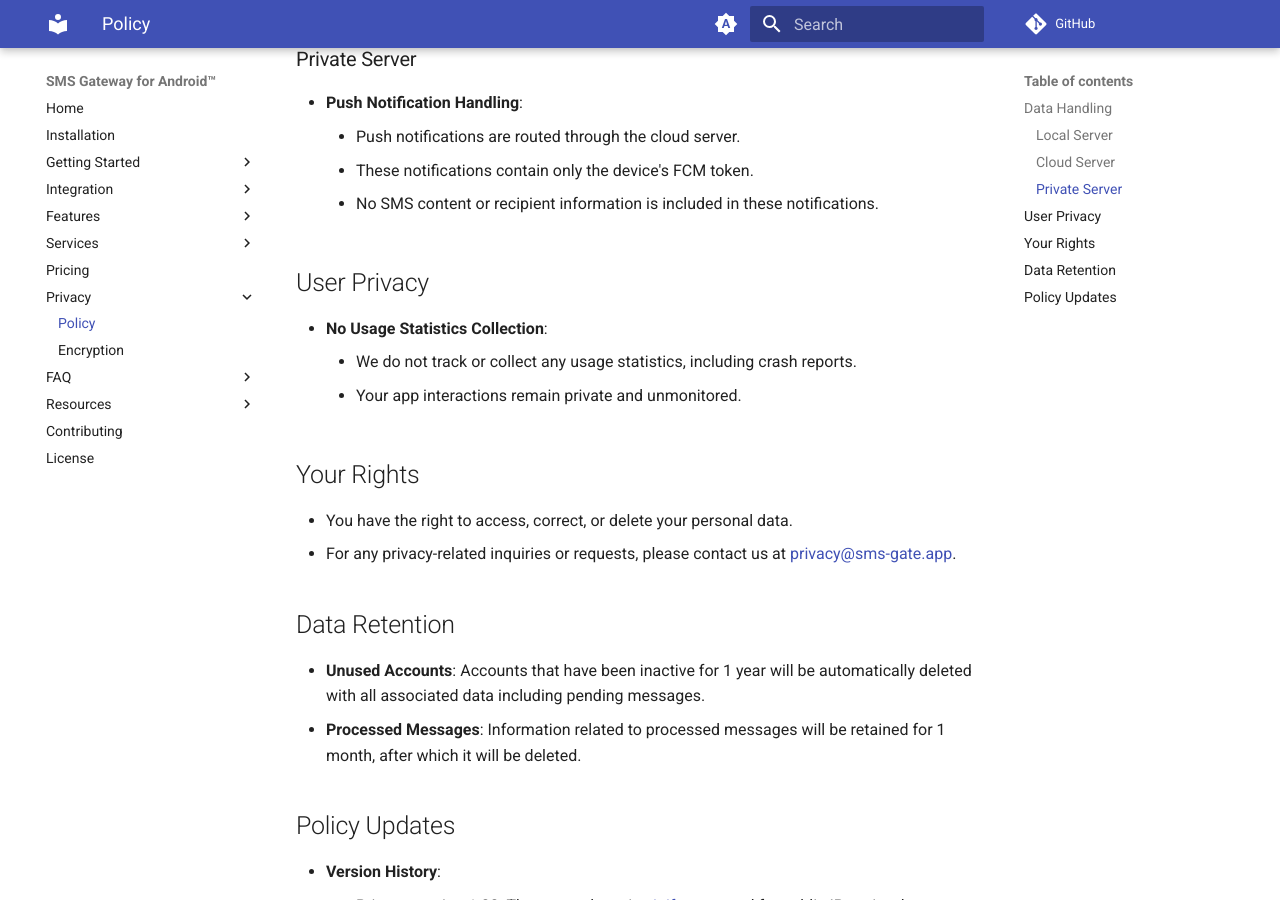
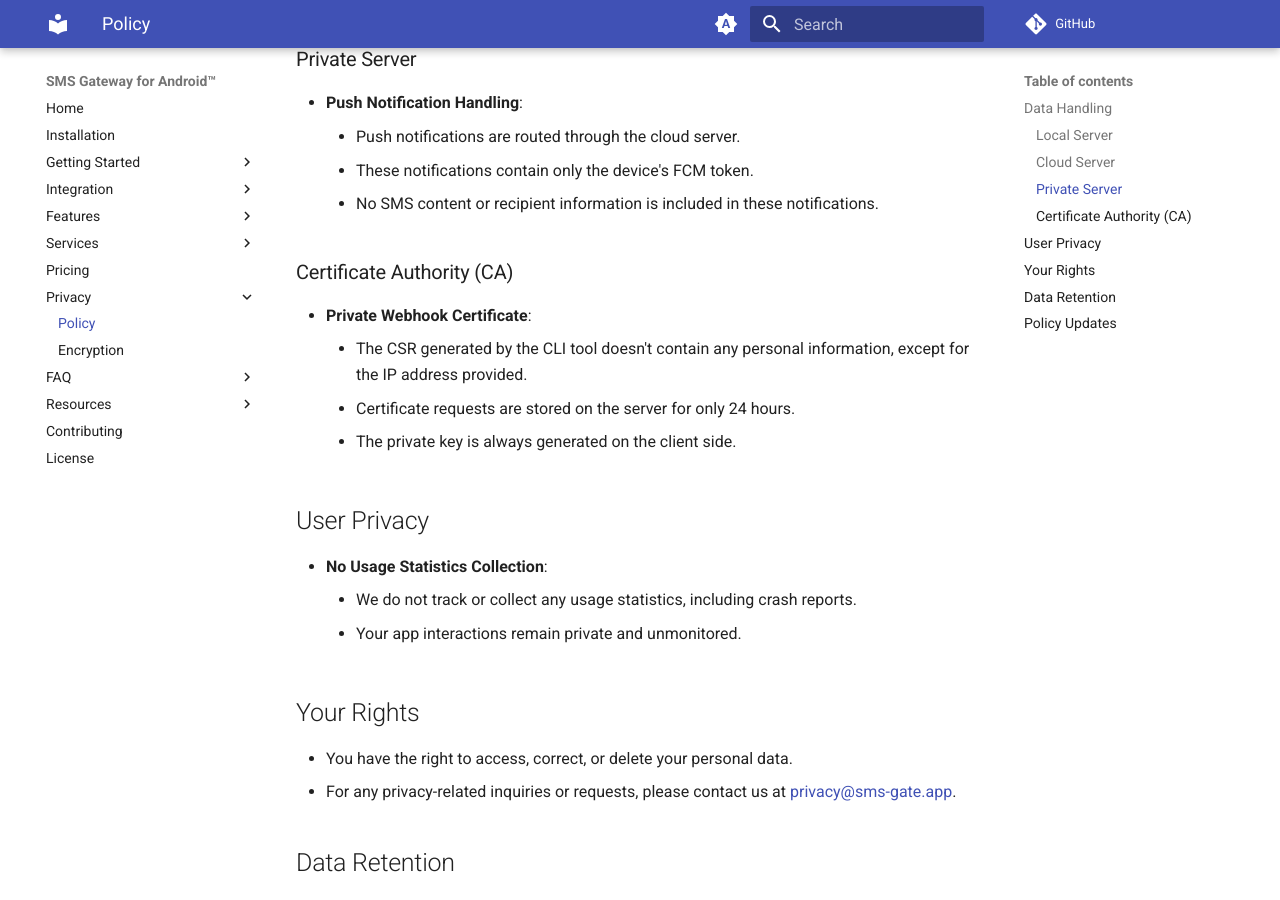
Before and after one commit to android-sms-gateway/docs-web, an MkDocs documentation site: the page built from docs/privacy/policy.md, in a window 1280 px wide and 900 px high, scrolled down 1150 px. Built offline with MkDocs 1.6.1 and Material for MkDocs 9.7.7, drawn with Linux system fonts in a browser that asks for light colours; comment, search, counter and statistics services are not loaded.

Commit message:
[privacy] add CA related information

```diff
--- a/docs/privacy/policy.md
+++ b/docs/privacy/policy.md
@@ -33,6 +33,13 @@
     - These notifications contain only the device's FCM token.
     - No SMS content or recipient information is included in these notifications.
 
+### Certificate Authority (CA)
+
+- **Private Webhook Certificate**:
+    - The CSR generated by the CLI tool doesn't contain any personal information, except for the IP address provided.
+    - Certificate requests are stored on the server for only 24 hours.
+    - The private key is always generated on the client side.
+
 ## User Privacy
 
 - **No Usage Statistics Collection**:
```
